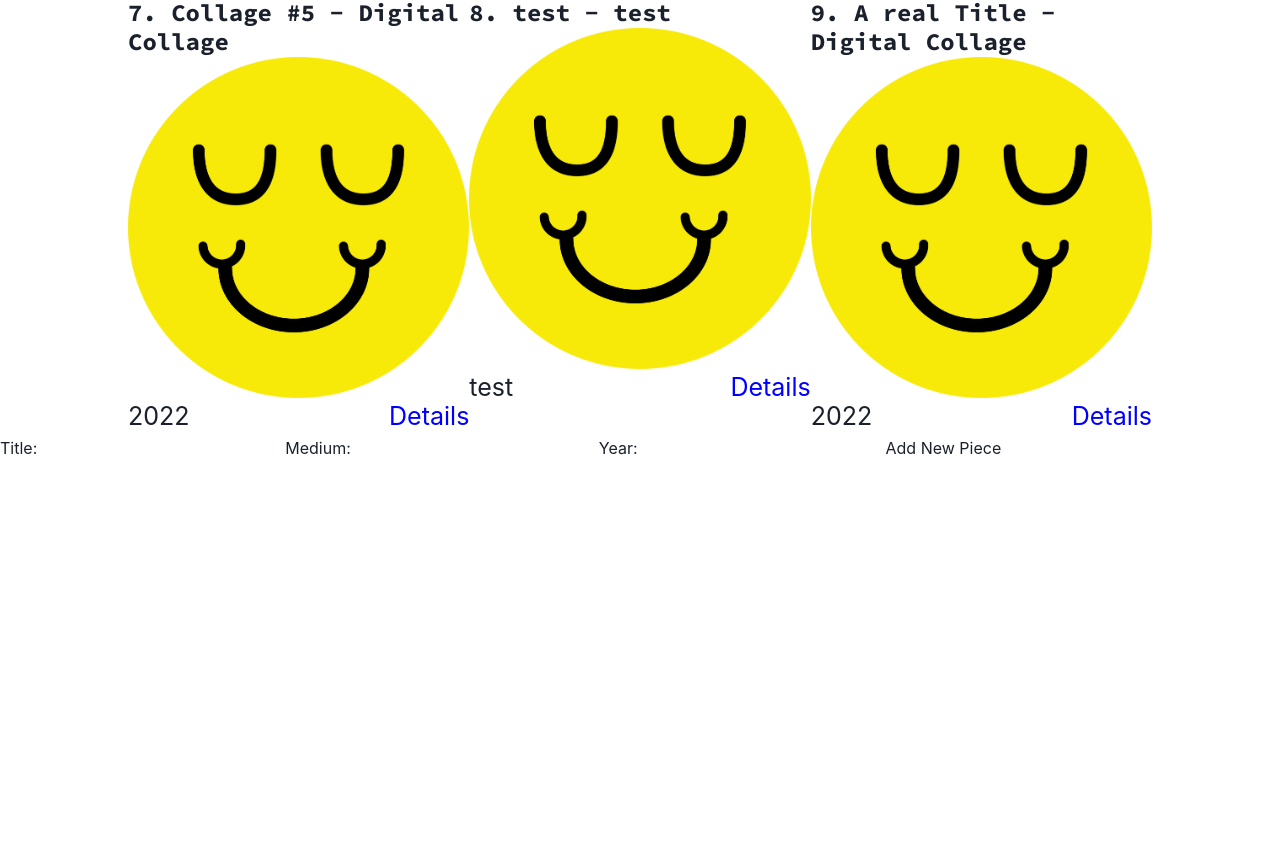
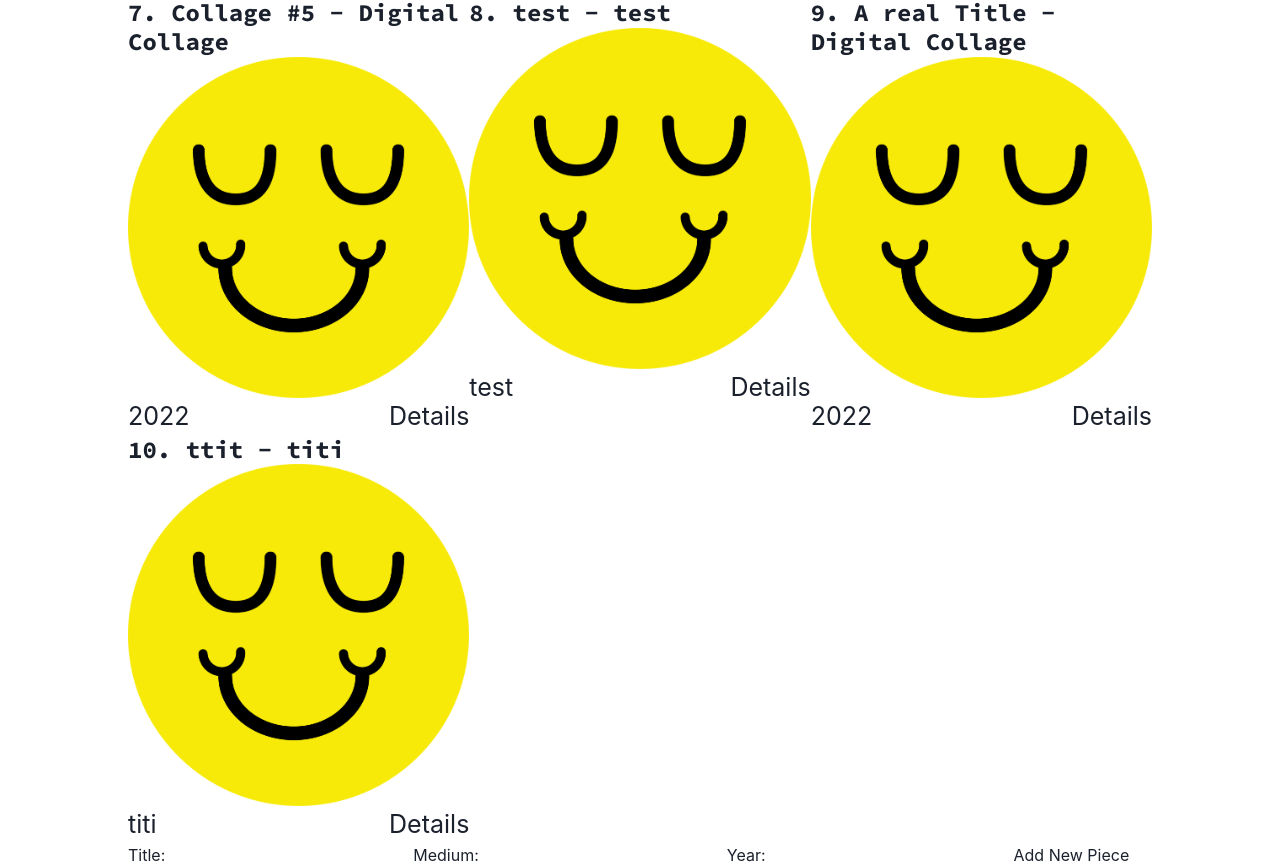
Before and after one commit to vivekbigelow/art-site, a React (Vite) app: page /pieces in a window 1280 px wide. Shown: the part 1047-1914 px from the top of the page. Before the commit the page ends 1507 px from the top, so only its background shows below. Built offline with nearby package versions, Linux system fonts and the light colour scheme; data requests are answered from the project's data file.

Commit message:
Seperate form from Home Component. Add react-router-dom@6 as a dependency. Create components for details page

```diff
--- a/db.json
+++ b/db.json
@@ -62,6 +62,13 @@
       "medium": "Digital Collage",
       "image": "/src/assets/static/images/smiley.png",
       "id": 9
+    },
+    {
+      "title": "ttit",
+      "year": "titi",
+      "medium": "titi",
+      "image": "/src/assets/static/images/smiley.png",
+      "id": 10
     }
   ]
 }
--- a/package.json
+++ b/package.json
@@ -15,7 +15,8 @@
     "axios": "^0.26.1",
     "framer-motion": "^6.2.8",
     "react": "^17.0.2",
-    "react-dom": "^17.0.2"
+    "react-dom": "^17.0.2",
+    "react-router-dom": "^6.3.0"
   },
   "devDependencies": {
     "@vitejs/plugin-react": "^1.0.7",
--- a/src/App.jsx
+++ b/src/App.jsx
@@ -1,53 +1,14 @@
 import "./App.css";
+import { BrowserRouter, Routes, Route } from "react-router-dom";
 import Home from "./components/Home";
-import { ChakraProvider } from "@chakra-ui/react";
+import Pieces from "./components/Pieces";
+import Details from "./components/Details";
+
 import axios from "axios";
 import { useState, useEffect } from "react";
 
 function App() {
   const [pieces, setPieces] = useState([]);
-  const [newPiece, setNewPiece] = useState({ title: "", medium: "", year: "" });
-
-  const addPiece = (event) => {
-    event.preventDefault();
-    console.log("newPiece", newPiece);
-    const pieceObject = {
-      title: newPiece.title,
-      year: newPiece.year,
-      medium: newPiece.medium,
-      image: "/src/assets/static/images/smiley.png",
-    };
-
-    axios.post("http://localhost:3001/cards", pieceObject).then((response) => {
-      setPieces(pieces.concat(response.data));
-    });
-
-    setNewPiece({ title: "", medium: "", year: "" });
-  };
-
-  const handleTitleChange = (e) => {
-    let updatedValue = {};
-    updatedValue = { title: e.target.value };
-    setNewPiece((newPiece) => ({ ...newPiece, ...updatedValue }));
-  };
-
-  const handleMediumChange = (e) => {
-    let updatedValue = {};
-    updatedValue = { medium: e.target.value };
-    setNewPiece((newPiece) => ({ ...newPiece, ...updatedValue }));
-  };
-
-  const handleYearChange = (e) => {
-    let updatedValue = {};
-    updatedValue = { year: e.target.value };
-    setNewPiece((newPiece) => ({ ...newPiece, ...updatedValue }));
-  };
-
-  // const handlePieceChange = (e) => {
-  //   let updatedValue = {};
-  //   updatedValue = {title: e.target.value};
-  //   setNewPiece(newPiece => ({...newPiece, ...updateValue}));
-  // }
 
   useEffect(() => {
     // console.log('effect')
@@ -56,34 +17,17 @@ function App() {
       setPieces(response.data);
     });
   }, []);
-  //console.log('render', cards.length, 'cards');
 
   return (
     <>
-      <ChakraProvider>
-        <Home data={pieces} />
-        <form onSubmit={addPiece}>
-          <label for="title">Title:</label>
-          <input
-            value={newPiece.title}
-            name="title"
-            onChange={handleTitleChange}
-          />
-          <label for="medium">Medium:</label>
-          <input
-            value={newPiece.medium}
-            name="medium"
-            onChange={handleMediumChange}
-          />
-          <label for="year">Year:</label>
-          <input
-            value={newPiece.year}
-            name="year"
-            onChange={handleYearChange}
-          />
-          <button type="submit">Add New Piece</button>
-        </form>
-      </ChakraProvider>
+      <BrowserRouter>
+        <Routes>
+          <Route path="/" element={<Home />}>
+            <Route path="pieces" element={<Pieces data={pieces}/>} />
+            <Route path="pieces/:pieceId" element= {<Details />} />
+          </Route>
+        </Routes>
+      </BrowserRouter>
     </>
   );
 }
--- /dev/null
+++ b/src/components/Details.jsx
@@ -0,0 +1,9 @@
+import React from "react";
+import { useParams } from "react-router-dom";
+
+const Details = () => {
+    let params = useParams();
+    return <div>Details for {params.pieceId}</div>;
+};
+
+export default Details;
--- a/src/components/Home.jsx
+++ b/src/components/Home.jsx
@@ -1,17 +1,22 @@
-import React from 'react';
-import PieceGrid from './PieceGrid';
-import { Heading, Flex, Spacer } from '@chakra-ui/react';
+import React from "react";
+import { Outlet } from "react-router-dom";
+import { Heading, Flex } from "@chakra-ui/react";
 
-
-const Home = ({ data }) => {
+const Home = () => {
   return (
     <>
       <Flex w="80%" paddingTop="50px" margin="auto" direction="column">
-        <Heading marginBottom="10vh" fontFamily='Source Code Pro' fontWeight='regular'>Chuckie Coyote Art</Heading>
-        <PieceGrid data={data} />
+        <Heading
+          marginBottom="10vh"
+          fontFamily="Source Code Pro"
+          fontWeight="regular"
+        >
+          Chuckie Coyote Art
+        </Heading>
+        <Outlet />
       </Flex>
     </>
-  )
+  );
 };
 
 export default Home;
--- a/src/components/PieceCard.jsx
+++ b/src/components/PieceCard.jsx
@@ -1,7 +1,9 @@
 import React from 'react';
-import { Heading, Text, Link, Flex, Spacer, Image, Box } from '@chakra-ui/react';
+import { Link, useLocation } from 'react-router-dom';
+import { Heading, Text, Flex, Spacer, Image, Box } from '@chakra-ui/react';
 
 const PieceCard = ({ number, title, medium, image, year }) => {
+  let location = useLocation();
   return (
     <>
       <Box className='container'>
@@ -11,7 +13,7 @@ const PieceCard = ({ number, title, medium, image, year }) => {
           <Text fontSize="25px">{year}</Text>
           <Spacer />
           <Text fontSize="25px">
-            <Link className="piece-card-link" color="blue" href='https://google.com' isExternal>Details</Link>
+            <Link className="piece-card-link" to={location.pathname + `/${number}`}>Details</Link>
           </Text>
         </Flex>
       </Box>
@@ -34,9 +36,9 @@ const PieceCard = ({ number, title, medium, image, year }) => {
           height: 200px;
         }
 
-        {/* .piece-card-link:visited{
+        .piece-card-link{
           color: blue;
-        } */}
+        }
 
       `}</style>
     </>
--- a/src/components/PieceForm.jsx
+++ b/src/components/PieceForm.jsx
@@ -1,8 +1,67 @@
 import React, { useState } from "react";
+import axios from "axios";
 
 const PieceForm = () => {
-  const [newPiece, setNewPiece] = useState({});
-  return <div>PieceForm</div>;
-};
+  const [newPiece, setNewPiece] = useState({ title: "", medium: "", year: "" });
+
+  const addPiece = (event) => {
+    event.preventDefault();
+    console.log("newPiece", newPiece);
+    const pieceObject = {
+      title: newPiece.title,
+      year: newPiece.year,
+      medium: newPiece.medium,
+      image: "/src/assets/static/images/smiley.png",
+    };
+
+    axios.post("http://localhost:3001/cards", pieceObject).then((response) => {
+      setPieces(pieces.concat(response.data));
+    });
+
+    setNewPiece({ title: "", medium: "", year: "" });
+  };
+
+  const handleTitleChange = (e) => {
+    let updatedValue = {};
+    updatedValue = { title: e.target.value };
+    setNewPiece((newPiece) => ({ ...newPiece, ...updatedValue }));
+  };
+
+  const handleMediumChange = (e) => {
+    let updatedValue = {};
+    updatedValue = { medium: e.target.value };
+    setNewPiece((newPiece) => ({ ...newPiece, ...updatedValue }));
+  };
+
+  const handleYearChange = (e) => {
+    let updatedValue = {};
+    updatedValue = { year: e.target.value };
+    setNewPiece((newPiece) => ({ ...newPiece, ...updatedValue }));
+  };
+
+  return (
+    <form onSubmit={addPiece}>
+        <label for="title">Title:</label>
+        <input
+          value={newPiece.title}
+          name="title"
+          onChange={handleTitleChange}
+        />
+        <label for="medium">Medium:</label>
+        <input
+          value={newPiece.medium}
+          name="medium"
+          onChange={handleMediumChange}
+        />
+        <label for="year">Year:</label>
+        <input
+          value={newPiece.year}
+          name="year"
+          onChange={handleYearChange}
+        />
+        <button type="submit">Add New Piece</button>
+    </form>
+  )
+  };
 
 export default PieceForm;
--- /dev/null
+++ b/src/components/Pieces.jsx
@@ -0,0 +1,14 @@
+import React from "react";
+import PieceGrid from "./PieceGrid";
+import PieceForm from "./PieceForm";
+
+const Pieces = ({ data }) => {
+  return (
+    <>
+      <PieceGrid data={data} />
+      <PieceForm />
+    </>
+  );
+};
+
+export default Pieces;
--- a/src/main.jsx
+++ b/src/main.jsx
@@ -1,9 +1,12 @@
-import React from 'react'
-import ReactDOM from 'react-dom'
-import './index.css'
-import App from './App'
+import React from "react";
+import ReactDOM from "react-dom";
+import { ChakraProvider } from "@chakra-ui/react";
+import "./index.css";
+import App from "./App";
 
 ReactDOM.render(
-  <App />,
-  document.getElementById('root')
-)
+  <ChakraProvider>
+    <App />
+  </ChakraProvider>,
+  document.getElementById("root")
+);
```
Also changed, not shown: 1 other file (tests, documents, lock files or other folders).
